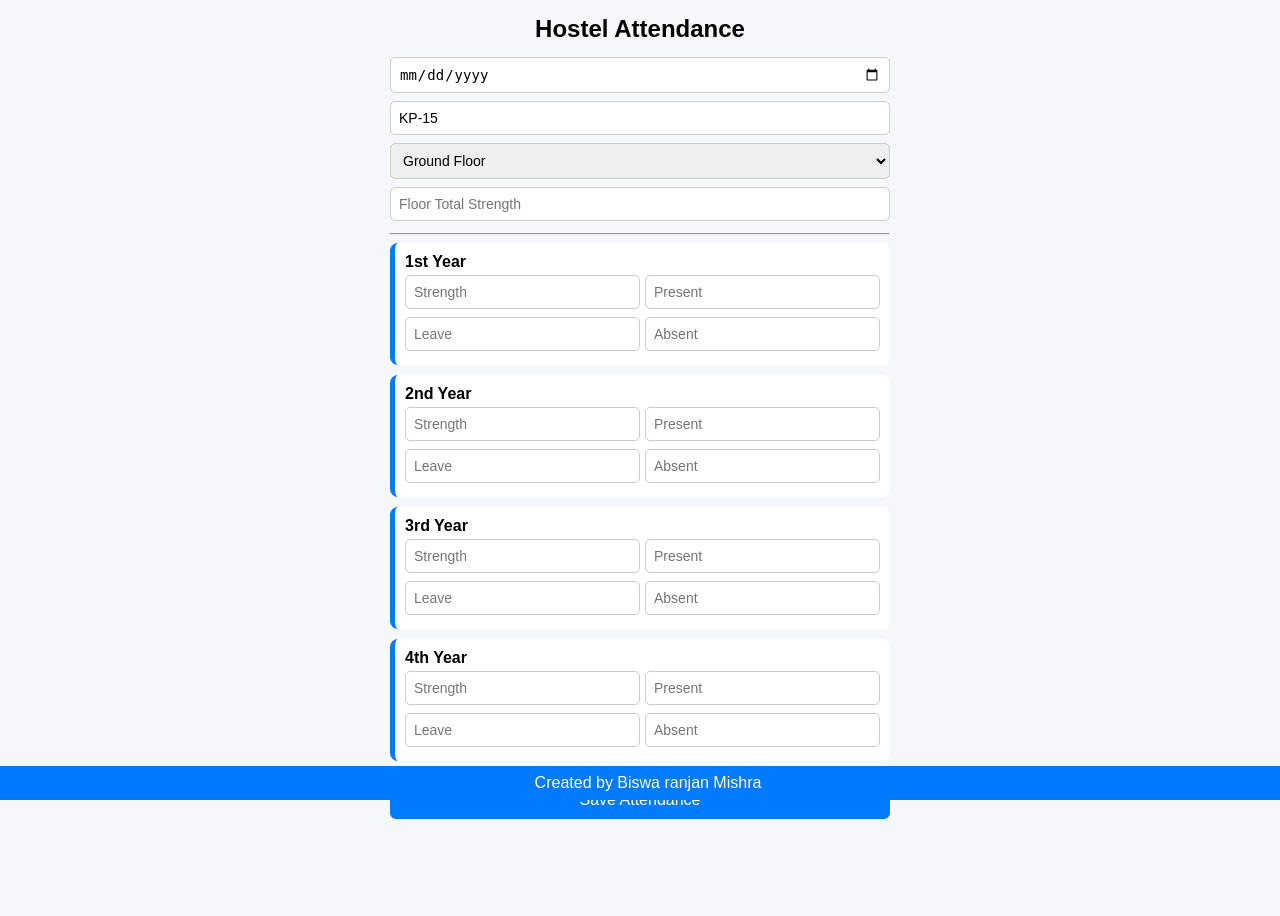
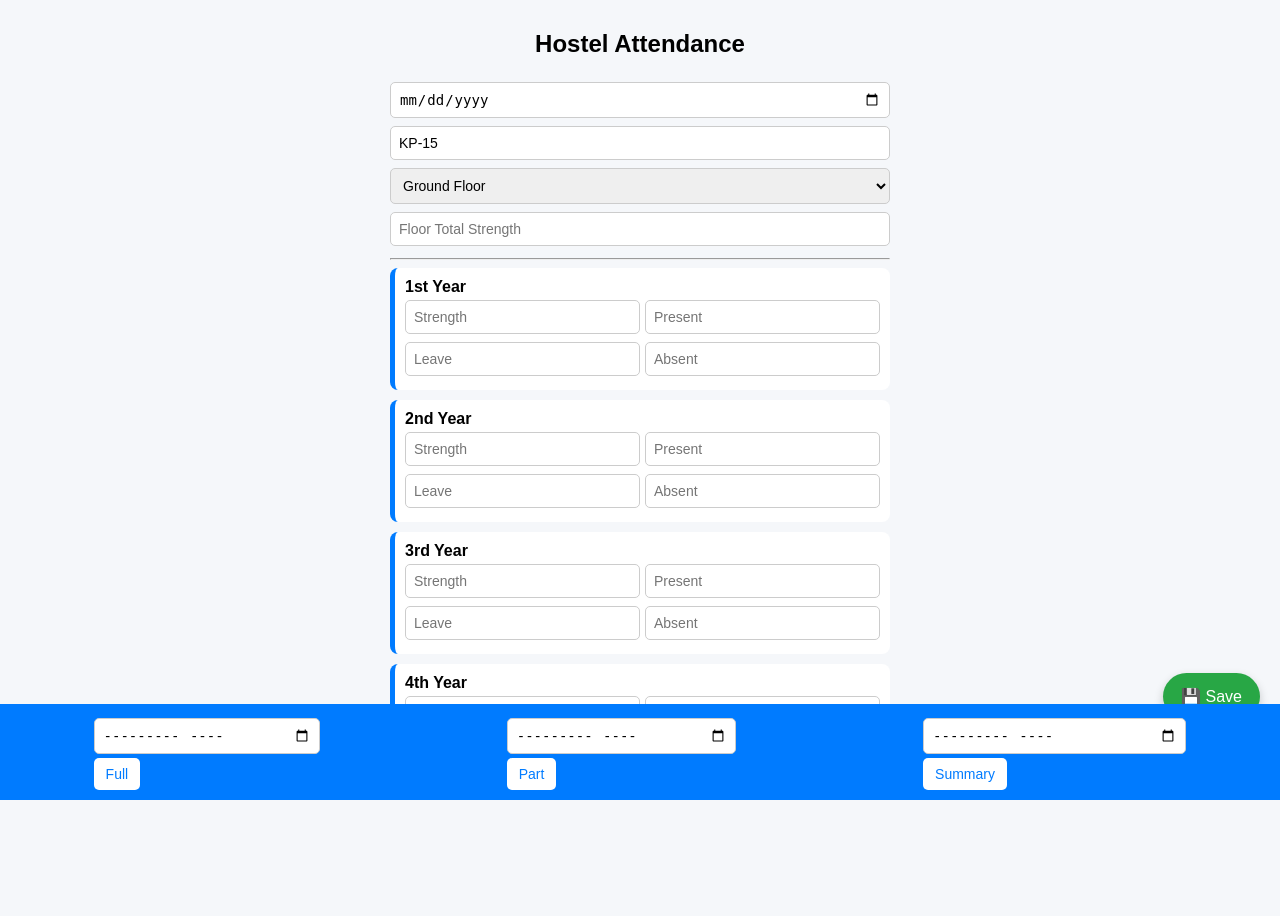
Before and after one commit to BiswaKiit/attendance-app, a Flask app: page / in a window 1280 px wide. Before the commit the page ends 819 px from the top, so only its background shows below. Run offline with Flask 3, Linux system fonts and the light colour scheme; some libraries are stand-ins or nearby versions.

Commit message:
Add files via upload

```diff
--- a/main.py
+++ b/main.py
@@ -5,22 +5,24 @@ import os
 
 app = Flask(__name__)
 
-# 🔥 Your Render PostgreSQL URL (fallback added)
-DATABASE_URL = os.getenv(
-    "DATABASE_URL",
-    "postgresql://attendance_user:hIEyKUeKKblpFAYtYXjcDp5GCXGQZcbl@dpg-d7b5hdjuibrs73b6m1d0-a.oregon-postgres.render.com/attendance_2cet"
-)
+# 🔗 DATABASE (Render PostgreSQL)
+DATABASE_URL = os.getenv("DATABASE_URL") or "postgresql://attendance_user:hIEyKUeKKblpFAYtYXjcDp5GCXGQZcbl@dpg-d7b5hdjuibrs73b6m1d0-a.oregon-postgres.render.com/attendance_2cet"
 
 floors = ["Ground Floor", "1st Floor", "2nd Floor", "3rd Floor", "4th Floor"]
 years = ["1st Year", "2nd Year", "3rd Year", "4th Year"]
 
 
-# ✅ DB CONNECTION
+# 🔌 DB CONNECTION
 def get_conn():
     return psycopg2.connect(DATABASE_URL)
 
 
-# ✅ AUTO CREATE TABLE
+# 🔢 SAFE INT
+def to_int(val):
+    return int(val) if val and str(val).strip() else 0
+
+
+# 🛠 CREATE TABLE (AUTO)
 def create_table():
     conn = get_conn()
     cur = conn.cursor()
@@ -43,15 +45,10 @@ def create_table():
     conn.close()
 
 
-def to_int(val):
-    return int(val) if val and val.strip() else 0
-
-
-# =========================
-# 🏠 HOME PAGE
-# =========================
+# 🚀 HOME
 @app.route("/", methods=["GET", "POST"])
 def index():
+    create_table()  # ensure table exists
     message = ""
 
     if request.method == "POST":
@@ -64,7 +61,7 @@ def index():
             conn = get_conn()
             cur = conn.cursor()
 
-            # 🔥 DUPLICATE CHECK (FLOOR + DATE)
+            # ❌ DUPLICATE CHECK
             cur.execute("SELECT 1 FROM attendance WHERE date=%s AND floor=%s", (date, floor))
             if cur.fetchone():
                 message = f"❌ Data already punched for {floor} on {date}"
@@ -80,7 +77,7 @@ def index():
                 leave = to_int(request.form.get(f"{year}_leave"))
                 absent = to_int(request.form.get(f"{year}_absent"))
 
-                # ✅ Year validation
+                # ✅ Validation
                 if (present + leave + absent) != strength:
                     valid = False
 
@@ -91,13 +88,13 @@ def index():
                 VALUES (%s,%s,%s,%s,%s,%s,%s,%s)
                 """, (date, hostel, floor, year, strength, present, leave, absent))
 
-            # ✅ Floor validation
+            # ✅ Floor total validation
             if total_year_strength != floor_strength:
                 valid = False
 
             if not valid:
                 conn.rollback()
-                message = "❌ Data mismatch! Please check inputs."
+                message = "❌ Data mismatch! Please check values."
             else:
                 conn.commit()
                 message = "✅ Saved Successfully!"
@@ -105,30 +102,25 @@ def index():
             conn.close()
 
         except Exception as e:
-            message = f"❌ Error: {str(e)}"
+            message = f"Error: {str(e)}"
 
     return render_template("index.html", floors=floors, years=years, message=message)
 
 
-# =========================
-# 📊 REPORT PAGE (WITH MONTH FILTER)
-# =========================
+# 📊 REPORT (MONTH FILTER)
 @app.route("/report", methods=["POST"])
 def report():
     report_type = request.form.get("report_type")
-    month = request.form.get("month")  # format: YYYY-MM
+    month = request.form.get("month")  # YYYY-MM
 
     conn = get_conn()
     cur = conn.cursor()
 
-    if month:
-        cur.execute("""
-        SELECT date,floor,year,strength,present,leave,absent
-        FROM attendance
-        WHERE TO_CHAR(date, 'YYYY-MM')=%s
-        """, (month,))
-    else:
-        cur.execute("SELECT date,floor,year,strength,present,leave,absent FROM attendance")
+    cur.execute("""
+    SELECT date,floor,year,strength,present,leave,absent
+    FROM attendance
+    WHERE TO_CHAR(date, 'YYYY-MM') = %s
+    """, (month,))
 
     rows = cur.fetchall()
     conn.close()
@@ -164,12 +156,11 @@ def report():
                            total_strength=total_strength,
                            total_present=total_present,
                            total_leave=total_leave,
-                           year_summary=year_summary)
+                           year_summary=year_summary,
+                           month=month)
 
 
-# =========================
-# 📥 EXCEL DOWNLOAD (MONTHLY)
-# =========================
+# 📥 EXCEL DOWNLOAD (MONTH FILTER)
 @app.route("/download")
 def download():
     month = request.args.get("month")
@@ -177,10 +168,10 @@ def download():
     conn = get_conn()
     cur = conn.cursor()
 
-    if month:
-        cur.execute("SELECT * FROM attendance WHERE TO_CHAR(date,'YYYY-MM')=%s", (month,))
-    else:
-        cur.execute("SELECT * FROM attendance")
+    cur.execute("""
+        SELECT * FROM attendance
+        WHERE TO_CHAR(date, 'YYYY-MM') = %s
+    """, (month,))
 
     rows = cur.fetchall()
     conn.close()
@@ -196,9 +187,6 @@ def download():
     return send_file(file, as_attachment=True)
 
 
-# =========================
-# 🚀 START APP
-# =========================
+# ▶️ RUN
 if __name__ == "__main__":
-    create_table()   # 🔥 AUTO CREATE TABLE
     app.run(debug=True)
--- a/static/style.css
+++ b/static/style.css
@@ -11,17 +11,13 @@ body {
     max-width: 500px;
     margin: auto;
     padding: 10px;
+    padding-bottom: 120px; /* space for bottom bar */
 }
 
 /* 🧾 Header */
 .header {
     text-align: center;
     margin-bottom: 10px;
-}
-
-/* 🏢 Title */
-h2 {
-    margin: 5px 0;
 }
 
 /* 📝 Inputs */
@@ -50,18 +46,6 @@ input, select {
     gap: 5px;
 }
 
-/* Button */
-button {
-    width: 100%;
-    padding: 10px;
-    background: #007bff;
-    color: white;
-    border: none;
-    border-radius: 6px;
-    font-size: 16px;
-    margin-top: 10px;
-}
-
 /* ❌ Error */
 .error {
     border: 2px solid red !important;
@@ -72,13 +56,44 @@ button {
     border: 2px solid green !important;
 }
 
-/* 📱 Footer */
-.footer {
-    text-align: center;
-    padding: 8px;
-    background: #007bff;
+/* 💾 Floating Save Button */
+.fab-save {
+    position: fixed;
+    bottom: 80px;
+    right: 20px;
+    background: #28a745;
     color: white;
+    border: none;
+    padding: 14px 18px;
+    border-radius: 50px;
+    font-size: 16px;
+    box-shadow: 0 4px 10px rgba(0,0,0,0.2);
+    cursor: pointer;
+}
+
+/* 📊 Bottom Report Bar */
+.bottom-bar {
     position: fixed;
     bottom: 0;
     width: 100%;
+    background: #007bff;
+    display: flex;
+    justify-content: space-around;
+    padding: 10px 0;
 }
+
+/* Buttons inside bottom bar */
+.bottom-bar button {
+    background: white;
+    color: #007bff;
+    border: none;
+    padding: 8px 12px;
+    border-radius: 5px;
+    font-size: 14px;
+}
+
+/* Disabled Save Button */
+button:disabled {
+    background: gray !important;
+    cursor: not-allowed;
+}
--- a/templates/index.html
+++ b/templates/index.html
@@ -2,10 +2,7 @@
 <html>
 <head>
     <title>Attendance App</title>
-
-    <!-- 📱 Mobile Fix -->
     <meta name="viewport" content="width=device-width, initial-scale=1.0">
-
     <link rel="stylesheet" href="{{ url_for('static', filename='style.css') }}">
 </head>
 
@@ -17,33 +14,29 @@
         <h2>Hostel Attendance</h2>
     </div>
 
-    <form method="POST">
+    <form method="POST" id="attendanceForm">
 
-        <!-- 📅 Date -->
         <input type="date" name="date" required>
 
-        <!-- 🏢 Hostel -->
         <input type="text" name="hostel" value="KP-15">
 
-        <!-- 🏢 Floor -->
         <select name="floor">
             {% for f in floors %}
             <option value="{{f}}">{{f}}</option>
             {% endfor %}
         </select>
 
-        <!-- 🧮 Floor Strength -->
-        <input type="number" id="floor_strength" name="floor_strength" placeholder="Floor Total Strength">
+        <!-- 🔢 AUTO FLOOR TOTAL -->
+        <input type="number" id="floor_strength" name="floor_strength" placeholder="Floor Total Strength" readonly>
 
         <hr>
 
-        <!-- 🔁 Years -->
         {% for year in years %}
         <div class="year-block" id="{{year}}">
             <b>{{year}}</b>
 
             <div class="row">
-                <input type="number" placeholder="Strength" name="{{year}}_strength" oninput="validate('{{year}}')">
+                <input type="number" placeholder="Strength" name="{{year}}_strength" oninput="updateAll()">
                 <input type="number" placeholder="Present" name="{{year}}_present" oninput="validate('{{year}}')">
             </div>
 
@@ -55,17 +48,36 @@
         </div>
         {% endfor %}
 
-        <button type="submit">Save Attendance</button>
+        <button type="submit" class="fab-save" id="saveBtn">💾 Save</button>
 
     </form>
 
 </div>
 
-<div class="footer">
-    Created by Biswa ranjan Mishra
+<!-- 📊 Bottom Bar -->
+<div class="bottom-bar">
+
+    <!-- 📅 Month Filter -->
+    <form action="/report" method="POST">
+        <input type="month" name="month" required>
+        <input type="hidden" name="report_type" value="full">
+        <button>Full</button>
+    </form>
+
+    <form action="/report" method="POST">
+        <input type="month" name="month" required>
+        <input type="hidden" name="report_type" value="part">
+        <button>Part</button>
+    </form>
+
+    <form action="/report" method="POST">
+        <input type="month" name="month" required>
+        <input type="hidden" name="report_type" value="summary">
+        <button>Summary</button>
+    </form>
+
 </div>
 
-<!-- ⚡ Smart Validation -->
 <script>
 
 function getVal(name) {
@@ -73,6 +85,19 @@ function getVal(name) {
     return el && el.value ? parseInt(el.value) : 0;
 }
 
+/* 🔢 Auto Floor Total */
+function updateAll() {
+    let years = ["1st Year","2nd Year","3rd Year","4th Year"];
+    let total = 0;
+
+    years.forEach(y => {
+        total += getVal(y+"_strength");
+    });
+
+    document.getElementById("floor_strength").value = total;
+}
+
+/* ✅ Validation + Disable Save */
 function validate(year) {
 
     let s = getVal(year+"_strength");
@@ -94,6 +119,22 @@ function validate(year) {
         block.classList.add("error");
         block.classList.remove("success");
     }
+
+    checkForm();
+}
+
+/* 🚫 Disable Save if ANY error */
+function checkForm() {
+    let blocks = document.querySelectorAll(".year-block");
+    let valid = true;
+
+    blocks.forEach(b => {
+        if (b.classList.contains("error")) {
+            valid = false;
+        }
+    });
+
+    document.getElementById("saveBtn").disabled = !valid;
 }
 
 </script>
```
